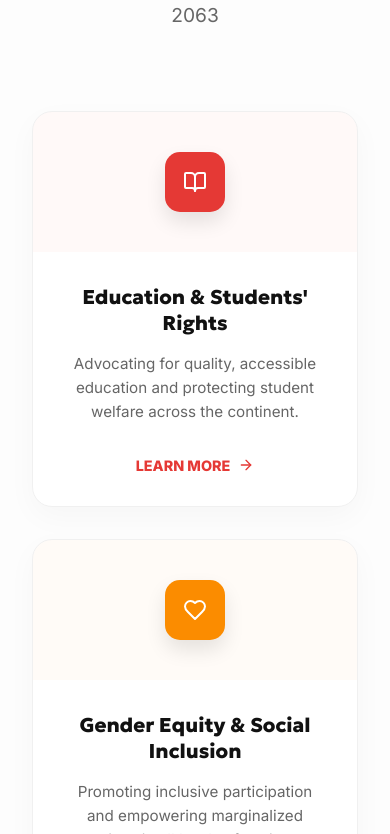
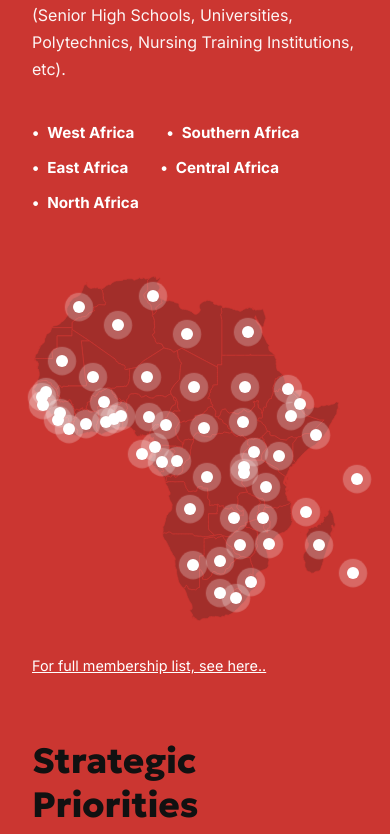
Before and after one commit to justkoby/aasu, a React (Vite) app: page / in a window 390 px wide. Shown: the part 3741-4575 px from the top of the page. Built offline with nearby package versions, Linux system fonts and the light colour scheme.

Commit message:
Calibrate map dots, fix mobile layout issues, and remove redundant sections

```diff
--- a/src/components/MembershipSection.jsx
+++ b/src/components/MembershipSection.jsx
@@ -6,34 +6,87 @@ const MembershipSection = () => {
   const [hoveredDot, setHoveredDot] = useState(null);
 
   const memberData = [
-    { id: 'ghana', x: '30%', y: '43%', country: 'Ghana', unions: [
+    { id: 'ghana', x: '22.71%', y: '41.74%', country: 'Ghana', unions: [
       { name: 'National Union Of Ghana Students (NUGS)', type: 'Full Member' },
       { name: 'Graduate Students Association Of Ghana (GRASAG)', type: 'Associate Member' }
     ]},
-    { id: 'nigeria', x: '35%', y: '45%', country: 'Nigeria', unions: [
+    { id: 'nigeria', x: '35.94%', y: '40.27%', country: 'Nigeria', unions: [
       { name: 'National Association of Nigerian Students (NANS)', type: 'Full Member' }
     ]},
-    { id: 'kenya', x: '73%', y: '55%', country: 'Kenya', unions: [
+    { id: 'kenya', x: '75.84%', y: '51.51%', country: 'Kenya', unions: [
       { name: 'Kenya University Students\' Organization (KUSO)', type: 'Full Member' }
     ]},
-    { id: 'south-africa', x: '58%', y: '88%', country: 'South Africa', unions: [
+    { id: 'south-africa', x: '57.79%', y: '90.60%', country: 'South Africa', unions: [
       { name: 'South African Union of Students (SAUS)', type: 'Full Member' }
     ]},
-    { id: 'egypt', x: '68%', y: '20%', country: 'Egypt', unions: [
+    { id: 'egypt', x: '66.15%', y: '16.00%', country: 'Egypt', unions: [
       { name: 'Egyptian Students Union', type: 'Full Member' }
     ]},
-    { id: 'senegal', x: '10%', y: '35%', country: 'Senegal', unions: [
+    { id: 'senegal', x: '4.38%', y: '33.15%', country: 'Senegal', unions: [
       { name: 'Senegal National Students Union', type: 'Full Member' }
     ]},
-    { id: 'ethiopia', x: '78%', y: '45%', country: 'Ethiopia', unions: [
+    { id: 'ethiopia', x: '79.40%', y: '40.14%', country: 'Ethiopia', unions: [
       { name: 'Ethiopian Students Union', type: 'Full Member' }
     ]},
-    { id: 'tanzania', x: '70%', y: '62%', country: 'Tanzania', unions: [
+    { id: 'tanzania', x: '71.76%', y: '60.28%', country: 'Tanzania', unions: [
         { name: 'Tanzania Higher Learning Institutions Students\' Organization (TAHLISO)', type: 'Full Member' }
     ]},
-    { id: 'zimbabwe', x: '62%', y: '76%', country: 'Zimbabwe', unions: [
+    { id: 'zimbabwe', x: '63.87%', y: '77.05%', country: 'Zimbabwe', unions: [
         { name: 'Zimbabwe National Students Union (ZINASU)', type: 'Full Member' }
-    ]}
+    ]},
+    // North Africa
+    { id: 'morocco', x: '14.40%', y: '8.67%', country: 'Morocco', unions: [{ name: 'Moroccan National Students Union', type: 'Full Member' }] },
+    { id: 'algeria', x: '26.37%', y: '13.81%', country: 'Algeria', unions: [{ name: 'Algerian Students Union', type: 'Full Member' }] },
+    { id: 'libya', x: '47.64%', y: '16.56%', country: 'Libya', unions: [{ name: 'Libyan National Students Union', type: 'Full Member' }] },
+    { id: 'tunisia', x: '37.11%', y: '5.63%', country: 'Tunisia', unions: [{ name: 'Tunisian Students Union', type: 'Full Member' }] },
+
+    // West Africa
+    { id: 'mali', x: '18.64%', y: '28.85%', country: 'Mali', unions: [{ name: 'Malian National Students Union', type: 'Full Member' }] },
+    { id: 'niger', x: '35.13%', y: '28.88%', country: 'Niger', unions: [{ name: 'Nigerien National Students Union', type: 'Full Member' }] },
+    { id: 'burkina', x: '21.98%', y: '36.12%', country: 'Burkina Faso', unions: [{ name: 'Burkinabe National Students Union', type: 'Full Member' }] },
+    { id: 'cote-ivoire', x: '16.54%', y: '42.29%', country: 'Ivory Coast', unions: [{ name: 'Ivorian National Students Union', type: 'Full Member' }] },
+    { id: 'liberia', x: '11.22%', y: '43.72%', country: 'Liberia', unions: [{ name: 'Liberian National Students Union', type: 'Full Member' }] },
+    { id: 'sierra-leone', x: '8.03%', y: '41.11%', country: 'Sierra Leone', unions: [{ name: 'Sierra Leonean National Students Union', type: 'Full Member' }] },
+    { id: 'guinea', x: '8.60%', y: '39.16%', country: 'Guinea', unions: [{ name: 'Guinean National Students Union', type: 'Full Member' }] },
+    { id: 'gambia', x: '3.20%', y: '34.58%', country: 'Gambia', unions: [{ name: 'Gambian National Students Union', type: 'Full Member' }] },
+    { id: 'mauritania', x: '9.18%', y: '24.17%', country: 'Mauritania', unions: [{ name: 'Mauritanian National Students Union', type: 'Full Member' }] },
+    { id: 'togo', x: '25.27%', y: '40.91%', country: 'Togo', unions: [{ name: 'Togolese National Students Union', type: 'Full Member' }] },
+    { id: 'benin', x: '27.26%', y: '40.00%', country: 'Benin', unions: [{ name: 'Beninese National Students Union', type: 'Full Member' }] },
+    { id: 'guinea-bissau', x: '3.38%', y: '36.72%', country: 'Guinea-Bissau', unions: [{ name: 'Guinea-Bissau National Students Union', type: 'Full Member' }] },
+
+    // Central Africa
+    { id: 'chad', x: '49.67%', y: '31.68%', country: 'Chad', unions: [{ name: 'Chadian National Students Union', type: 'Full Member' }] },
+    { id: 'cameroon', x: '40.99%', y: '42.46%', country: 'Cameroon', unions: [{ name: 'Cameroonian National Students Union', type: 'Full Member' }] },
+    { id: 'car', x: '52.68%', y: '43.46%', country: 'Central African Republic', unions: [{ name: 'Central African National Students Union', type: 'Full Member' }] },
+    { id: 'gabon', x: '39.95%', y: '53.08%', country: 'Gabon', unions: [{ name: 'Gabonese National Students Union', type: 'Full Member' }] },
+    { id: 'congo', x: '44.43%', y: '52.89%', country: 'Congo (Brazzaville)', unions: [{ name: 'Congolese National Students Union', type: 'Full Member' }] },
+    { id: 'drc', x: '53.80%', y: '57.35%', country: 'DRC', unions: [{ name: 'National Union of Congolese Students', type: 'Full Member' }] },
+    { id: 'equatorial-guinea', x: '37.61%', y: '49.00%', country: 'Equatorial Guinea', unions: [{ name: 'Equatorial Guinean Students Union', type: 'Full Member' }] },
+    { id: 'sao-tome', x: '33.62%', y: '50.92%', country: 'Sao Tome and Principe', unions: [{ name: 'Sao Tomean Students Union', type: 'Full Member' }] },
+
+    // East Africa
+    { id: 'sudan', x: '65.37%', y: '31.77%', country: 'Sudan', unions: [{ name: 'Sudanese National Students Union', type: 'Full Member' }] },
+    { id: 'south-sudan', x: '64.67%', y: '41.87%', country: 'South Sudan', unions: [{ name: 'South Sudanese National Students Union', type: 'Full Member' }] },
+    { id: 'uganda', x: '68.18%', y: '50.26%', country: 'Uganda', unions: [{ name: 'Ugandan National Students Union', type: 'Full Member' }] },
+    { id: 'rwanda', x: '64.89%', y: '54.53%', country: 'Rwanda', unions: [{ name: 'Rwandan National Students Union', type: 'Full Member' }] },
+    { id: 'burundi', x: '64.96%', y: '56.40%', country: 'Burundi', unions: [{ name: 'Burundian National Students Union', type: 'Full Member' }] },
+    { id: 'somalia', x: '87.16%', y: '45.36%', country: 'Somalia', unions: [{ name: 'Somali National Students Union', type: 'Full Member' }] },
+    { id: 'eritrea', x: '78.42%', y: '32.22%', country: 'Eritrea', unions: [{ name: 'Eritrean National Students Union', type: 'Full Member' }] },
+    { id: 'djibouti', x: '82.26%', y: '36.70%', country: 'Djibouti', unions: [{ name: 'Djiboutian National Students Union', type: 'Full Member' }] },
+    { id: 'seychelles', x: '99.84%', y: '58.06%', country: 'Seychelles', unions: [{ name: 'Seychellois Students Union', type: 'Full Member' }] },
+
+    // Southern Africa
+    { id: 'angola', x: '48.54%', y: '66.69%', country: 'Angola', unions: [{ name: 'Angolan National Students Union', type: 'Full Member' }] },
+    { id: 'namibia', x: '49.36%', y: '82.62%', country: 'Namibia', unions: [{ name: 'Namibian National Students Union', type: 'Full Member' }] },
+    { id: 'botswana', x: '57.80%', y: '81.65%', country: 'Botswana', unions: [{ name: 'Botswanan National Students Union', type: 'Full Member' }] },
+    { id: 'zambia', x: '62.10%', y: '69.14%', country: 'Zambia', unions: [{ name: 'Zambian National Students Union', type: 'Full Member' }] },
+    { id: 'malawi', x: '70.92%', y: '69.31%', country: 'Malawi', unions: [{ name: 'Malawian National Students Union', type: 'Full Member' }] },
+    { id: 'mozambique', x: '72.64%', y: '76.78%', country: 'Mozambique', unions: [{ name: 'Mozambican National Students Union', type: 'Full Member' }] },
+    { id: 'madagascar', x: '88.10%', y: '76.92%', country: 'Madagascar', unions: [{ name: 'Madagascan National Students Union', type: 'Full Member' }] },
+    { id: 'lesotho', x: '62.65%', y: '92.02%', country: 'Lesotho', unions: [{ name: 'Lesotho National Students Union', type: 'Full Member' }] },
+    { id: 'eswatini', x: '67.06%', y: '87.50%', country: 'Eswatini', unions: [{ name: 'Eswatini National Students Union', type: 'Full Member' }] },
+    { id: 'comoros', x: '84.02%', y: '67.43%', country: 'Comoros', unions: [{ name: 'Comorian Students Union', type: 'Full Member' }] },
+    { id: 'mauritius', x: '98.50%', y: '85.00%', country: 'Mauritius', unions: [{ name: 'Mauritian Students Union', type: 'Full Member' }] }
   ];
 
   const priorities = [
--- a/src/components/ProjectExplorer.jsx
+++ b/src/components/ProjectExplorer.jsx
@@ -381,16 +381,16 @@ const ProjectExplorer = ({ hideTabs = false, pillarIndex = 0 }) => {
         }
         @media (max-width: 1024px) {
           .explorer-body {
-            grid-template-columns: 1fr;
+            grid-template-columns: 1fr !important;
           }
           .project-list-panel {
             position: relative;
             top: 0;
-            order: 2;
+            order: 1;
+            margin-bottom: 3rem;
           }
           .project-detail-panel {
-            order: 1;
-            margin-bottom: 3rem;
+            order: 2;
           }
           .project-detail-panel > div {
             padding: 2rem !important;
--- a/src/index.css
+++ b/src/index.css
@@ -153,4 +153,13 @@ h1, h2, h3, h4, h5, h6 {
   .flagship-card.wide { grid-column: span 1; grid-template-columns: 1fr; }
   .wide-content { padding: 2rem; }
   .wide-visual { height: 200px; }
+
+  .priority-area-page .priority-hero {
+    height: auto !important;
+    padding: 160px 0 80px !important;
+  }
+
+  .priority-area-page .hero-title {
+    font-size: 2.5rem !important;
+  }
 }
--- a/src/pages/Home.jsx
+++ b/src/pages/Home.jsx
@@ -5,7 +5,7 @@ import ReportsSection from '../components/ReportsSection';
 import NewsSection from '../components/NewsSection';
 import EventsSection from '../components/EventsSection';
 import OpportunitiesSection from '../components/OpportunitiesSection';
-import StrategicPriorities from '../components/StrategicPriorities';
+
 
 const Home = () => {
   return (
@@ -63,7 +63,7 @@ const Home = () => {
         </div>
       </section>
 
-      <StrategicPriorities />
+
 
       <MembershipSection />
       <ReportsSection />
--- a/src/pages/ProgramsPage.css
+++ b/src/pages/ProgramsPage.css
@@ -180,12 +180,14 @@ section { padding: 100px 0; }
 .btn-primary:hover { transform: scale(1.05); box-shadow: 0 10px 30px rgba(227,30,36,0.4); }
 
 @media (max-width: 1024px) {
+  .programs-page { padding-top: 80px; }
   .stats-grid { grid-template-columns: repeat(2, 1fr); }
   .flagship-bento-grid { grid-template-columns: 1fr; }
   .flagship-card.wide { grid-column: span 1; grid-template-columns: 1fr; }
   .wide-visual { height: 200px; }
   .priority-grid { grid-template-columns: 1fr; }
   .cta-grid { grid-template-columns: 1fr; }
-  .hero-content h1 { font-size: 3rem; }
+  .hero-content h1 { font-size: 2.5rem; }
+  .programs-hero { height: auto; padding: 120px 0 60px; }
   .cta-banner { padding: 3rem 1.5rem; }
 }
```
